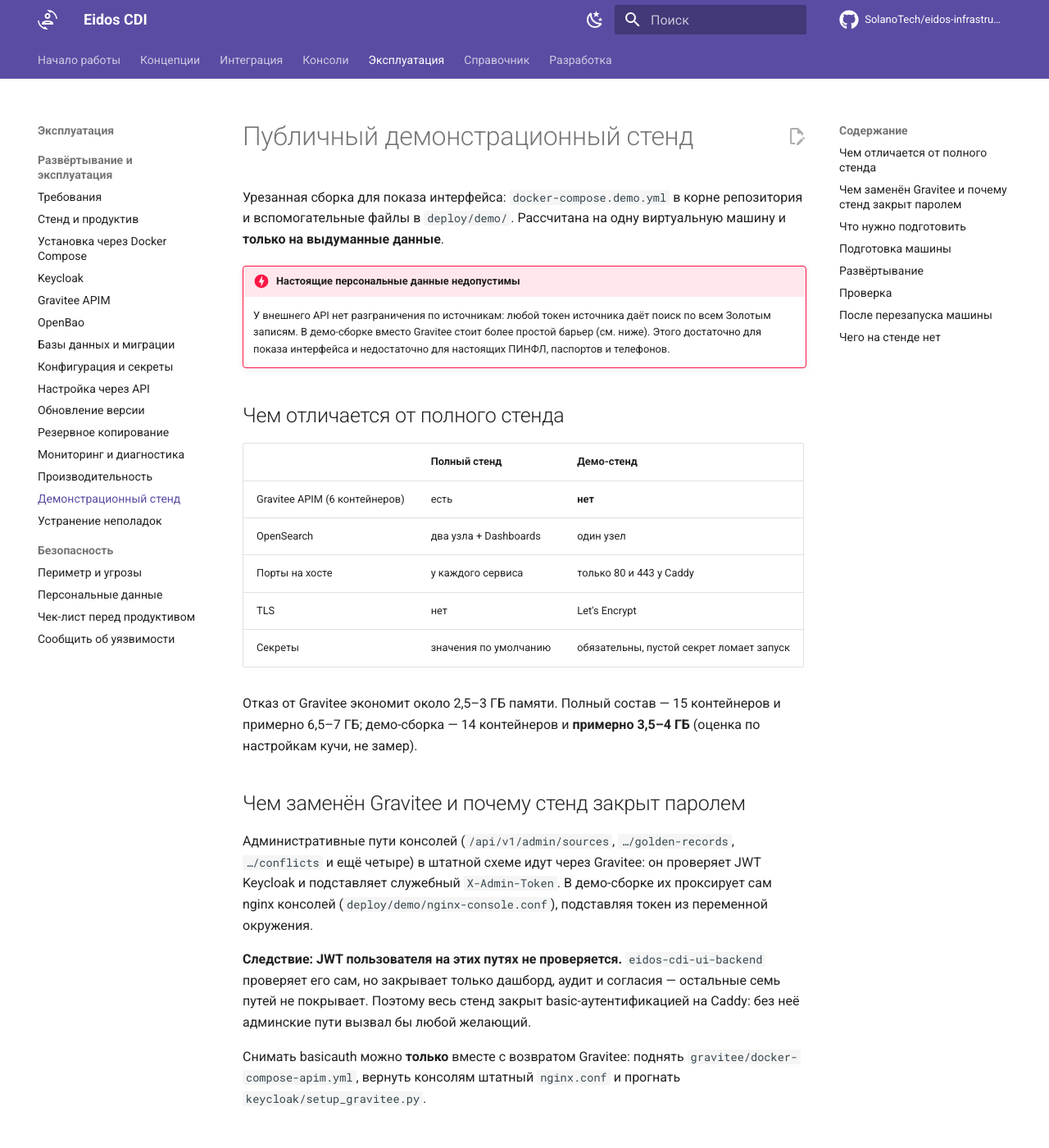
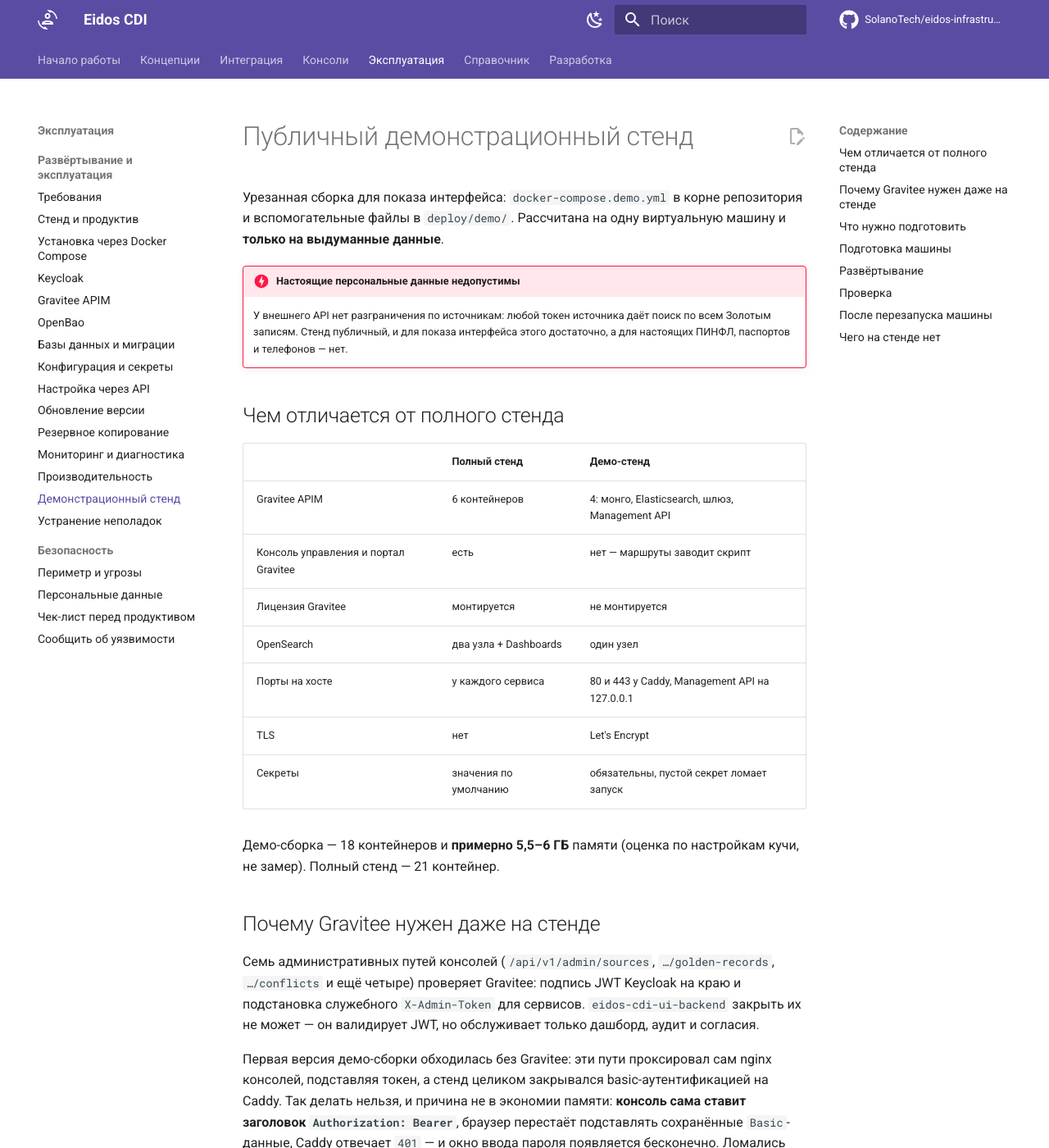
Before and after one commit to SolanoTech/eidos-newborn, an MkDocs documentation site: the page built from docs/operations/demo-stand.md, in a window 1280 px wide and 1400 px high. Shown: the whole window at 82% size. Built offline with MkDocs 1.6.1 and Material for MkDocs 9.7.7, drawn with Linux system fonts in a browser that asks for light colours; comment, search, counter and statistics services are not loaded; some of the changed text lies outside the part shown.

Commit message:
Демо-стенд: Gravitee возвращён, basic-аутентификация убрана
Basic-аутентификация на Caddy оказалась несовместима с приложением. Консоль
ставит на каждый запрос к API заголовок Authorization: Bearer, браузер из-за
этого перестаёт подставлять сохранённые Basic-данные, Caddy отвечает 401 с
WWW-Authenticate: Basic — и окно ввода пароля появляется бесконечно. Ломались
все экраны, которые ходят в API, а не только поиск: стенд был по сути
неработоспособен.

Схема без Gravitee держалась только на этом барьере, поэтому убран и барьер,
и обход: nginx-console.conf и caddy.env удалены, консоли берут штатный конфиг
из образа.

Gravitee добавлен в урезанном составе: монго, Elasticsearch, шлюз и
Management API. Консоль управления и портал не нужны — маршруты заводит
keycloak/setup_gravitee.py. Лицензия не монтируется. Всё в сети eidos-net,
поэтому шлюз видит keycloak и сервисы платформы по именам, а Management API
публикуется только на 127.0.0.1.

Теги образов Gravitee — latest, как в gravitee/docker-compose-apim.yml:
setup_gravitee.py писался под него, Management API v2 между версиями 4.x
менялся.

Около +2 ГБ памяти: 18 контейнеров, примерно 5,5–6 ГБ.

Co-Authored-By: Claude Opus 5 <noreply@anthropic.com>

````diff
--- a/docs/operations/demo-stand.md
+++ b/docs/operations/demo-stand.md
@@ -6,40 +6,42 @@
 
 !!! danger "Настоящие персональные данные недопустимы"
     У внешнего API нет разграничения по источникам: любой токен источника даёт
-    поиск по всем Золотым записям. В демо-сборке вместо Gravitee стоит более
-    простой барьер (см. ниже). Этого достаточно для показа интерфейса и
-    недостаточно для настоящих ПИНФЛ, паспортов и телефонов.
+    поиск по всем Золотым записям. Стенд публичный, и для показа интерфейса
+    этого достаточно, а для настоящих ПИНФЛ, паспортов и телефонов — нет.
 
 ## Чем отличается от полного стенда
 
 | | Полный стенд | Демо-стенд |
 |---|---|---|
-| Gravitee APIM (6 контейнеров) | есть | **нет** |
+| Gravitee APIM | 6 контейнеров | 4: монго, Elasticsearch, шлюз, Management API |
+| Консоль управления и портал Gravitee | есть | нет — маршруты заводит скрипт |
+| Лицензия Gravitee | монтируется | не монтируется |
 | OpenSearch | два узла + Dashboards | один узел |
-| Порты на хосте | у каждого сервиса | только 80 и 443 у Caddy |
+| Порты на хосте | у каждого сервиса | 80 и 443 у Caddy, Management API на 127.0.0.1 |
 | TLS | нет | Let's Encrypt |
 | Секреты | значения по умолчанию | обязательны, пустой секрет ломает запуск |
 
-Отказ от Gravitee экономит около 2,5–3 ГБ памяти. Полный состав — 15
-контейнеров и примерно 6,5–7 ГБ; демо-сборка — 14 контейнеров и
-**примерно 3,5–4 ГБ** (оценка по настройкам кучи, не замер).
+Демо-сборка — 18 контейнеров и **примерно 5,5–6 ГБ** памяти (оценка по
+настройкам кучи, не замер). Полный стенд — 21 контейнер.
 
-## Чем заменён Gravitee и почему стенд закрыт паролем
+## Почему Gravitee нужен даже на стенде
 
-Административные пути консолей (`/api/v1/admin/sources`, `…/golden-records`,
-`…/conflicts` и ещё четыре) в штатной схеме идут через Gravitee: он проверяет
-JWT Keycloak и подставляет служебный `X-Admin-Token`. В демо-сборке их
-проксирует сам nginx консолей (`deploy/demo/nginx-console.conf`), подставляя
-токен из переменной окружения.
+Семь административных путей консолей (`/api/v1/admin/sources`,
+`…/golden-records`, `…/conflicts` и ещё четыре) проверяет Gravitee: подпись
+JWT Keycloak на краю и подстановка служебного `X-Admin-Token` для сервисов.
+`eidos-cdi-ui-backend` закрыть их не может — он валидирует JWT, но обслуживает
+только дашборд, аудит и согласия.
 
-**Следствие: JWT пользователя на этих путях не проверяется.** `eidos-cdi-ui-backend`
-проверяет его сам, но закрывает только дашборд, аудит и согласия — остальные
-семь путей не покрывает. Поэтому весь стенд закрыт basic-аутентификацией на
-Caddy: без неё админские пути вызвал бы любой желающий.
+Первая версия демо-сборки обходилась без Gravitee: эти пути проксировал сам
+nginx консолей, подставляя токен, а стенд целиком закрывался
+basic-аутентификацией на Caddy. Так делать нельзя, и причина не в экономии
+памяти: **консоль сама ставит заголовок `Authorization: Bearer`**, браузер
+перестаёт подставлять сохранённые `Basic`-данные, Caddy отвечает `401` — и
+окно ввода пароля появляется бесконечно. Ломались все экраны, которые ходят в
+API, а не только поиск.
 
-Снимать basicauth можно **только** вместе с возвратом Gravitee: поднять
-`gravitee/docker-compose-apim.yml`, вернуть консолям штатный `nginx.conf` и
-прогнать `keycloak/setup_gravitee.py`.
+Поэтому Gravitee в составе стенда, а своего барьера у Caddy нет. Кому
+показываете стенд — тому и заводите пользователя в Keycloak.
 
 ## Что нужно подготовить
 
@@ -105,7 +107,6 @@ sudo usermod -aG docker "$USER"   # перелогиниться, чтобы г
 ```bash
 git clone <репозиторий> && cd eidos-newborn
 cp deploy/demo/.env.demo.example .env
-cp deploy/demo/caddy.env.example deploy/demo/caddy.env
 ```
 
 Заполните `.env`: три имени, адрес для Let's Encrypt, пароли и токены.
@@ -128,14 +129,6 @@ cp deploy/demo/caddy.env.example deploy/demo/caddy.env
 шаблон это обеспечивает. Спецсимвол взят `@`, а не `!`: в интерактивном bash
 `!` запускает подстановку из истории команд, и строка искажается до запуска.
 
-Хеш пароля для входа на стенд положите в `deploy/demo/caddy.env` — отдельным
-файлом потому, что bcrypt содержит символы `$`, а значения из `environment`
-Compose раскрывает.
-
-```bash
-docker run --rm caddy:2-alpine caddy hash-password --plaintext 'пароль-для-показа'
-```
-
 Сборка и запуск:
 
 ```bash
@@ -156,6 +149,23 @@ docker compose -f docker-compose.demo.yml up -d --build
 Скрипт добавляет публичные адреса в `redirectUris` и `webOrigins` и заменяет
 пароль пользователя консолей на `DEMO_CONSOLE_PASSWORD`. **Это обязательно:**
 пароль из `realm-eidos.json` лежит в открытом репозитории.
+
+Затем заведите маршруты в Gravitee — без этого административные экраны
+консолей отвечают `404` или `401`:
+
+```bash
+ADMIN_TOKEN=$(grep '^ADMIN_TOKEN=' .env | cut -d= -f2-) python3 keycloak/setup_gravitee.py
+```
+
+Скрипт идемпотентен: создаёт семь API типа PROXY, JWT-план с проверкой подписи
+по ключам Keycloak, приложение `eidos-console` и подписку на каждый план,
+после чего разворачивает API на шлюзе. Management API слушает только
+`127.0.0.1:8083`, наружу он не смотрит.
+
+!!! warning "Подписка обязательна"
+    JWT-план пропускает только токены, чей claim `azp` совпадает с `client_id`
+    подписанного приложения. Без подписки шлюз отвечает `401` даже на
+    правильный токен. Скрипт оформляет подписки сам.
 
 Наполните стенд выдуманными карточками — иначе экраны будут пустыми.
 
@@ -193,11 +203,13 @@ docker compose -f docker-compose.demo.yml ps --format '{{.Service}} {{.Ports}}'
 ## Проверка
 
 ```bash
-curl -u demo:<пароль> -o /dev/null -w '%{http_code}\n' https://eidos-admin.example.org/
+curl -o /dev/null -w '%{http_code}\n' https://eidos-admin.example.org/
 curl -o /dev/null -w '%{http_code}\n' https://eidos-auth.example.org/realms/eidos
+curl -o /dev/null -w '%{http_code}\n' http://localhost:8082/eidos/sources
 ```
 
-Ожидается `200` в обоих случаях. Затем войдите в консоль под
+Первые два — `200`. Третий — `401` от Gravitee: шлюз работает и требует токен.
+Если там `404`, маршруты не заведены, прогоните `setup_gravitee.py`. Затем войдите в консоль под
 `DEMO_CONSOLE_USER` и проверьте дашборд, поиск, источники и очередь конфликтов.
 
 Экран «Доступ» в административной консоли ссылается на консоль администратора
@@ -222,7 +234,9 @@ docker compose -f docker-compose.demo.yml restart eidos-core
 
 ## Чего на стенде нет
 
-- **Gravitee** и проверки JWT на краю — вместо неё пароль на входе.
+- **Консоли управления Gravitee и портала разработчика.** Маршруты заводит
+  `setup_gravitee.py`; смотреть их в браузере на стенде негде.
+- **Лицензии Gravitee** — платные возможности не подключены.
 - **Настоящих источников и потока данных.** Приём работает, но карточки
   кладёт только засев.
 - **Производственного режима Keycloak:** `start-dev`, как и на локальном
````
Also changed, not shown: deploy/demo/README.md (+4 -6 lines), docker-compose.demo.yml (+72 -22 lines), 5 other files.
